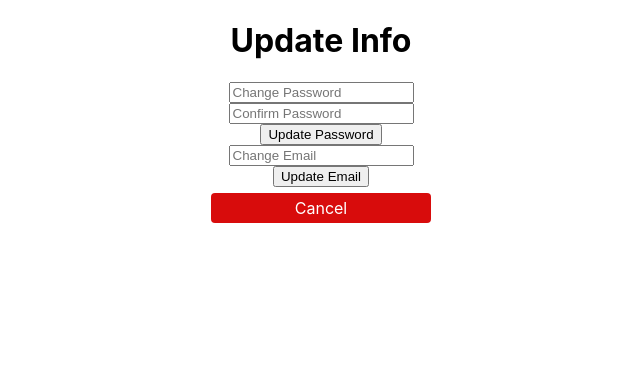
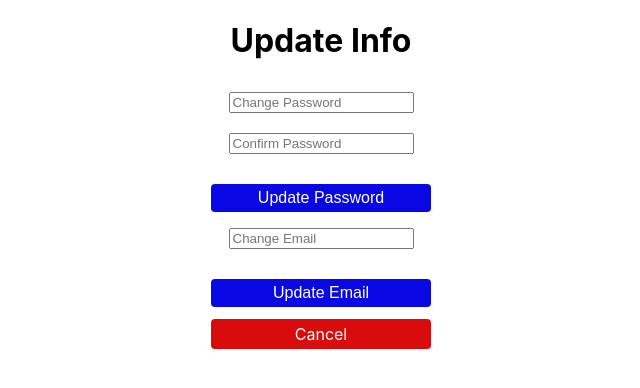
Before and after one commit to petefitton/songSyncClient, a React (Create React App) app: page /update-info in a window 1280 px wide. Shown: the top 388 px of the page, without its empty margins (319-959 px from the left). Built offline with nearby package versions, Linux system fonts and the light colour scheme; no server answers; sample sign-in values are in the browser's storage.

Commit message:
Update styling for more buttons and forms

```diff
--- a/src/App.css
+++ b/src/App.css
@@ -61,7 +61,7 @@ form {
 }
 
 .profRoomsDiv {
-  height: calc(100vh - 385px);
+  height: calc(100vh - 400px);
 }
 
 @media only screen and (max-height: 500px) {
--- a/src/components/CreateRoom.js
+++ b/src/components/CreateRoom.js
@@ -56,7 +56,7 @@ function CreateRoom(props) {
       <h1>Create Room</h1>
       <form onSubmit={handleSubmit}>
         <div>
-          <input type="text" name="roomname" value={roomname} onChange={handleRoomname} placeholder="Room Name" />
+          <input style={{margin: "10px"}} type="text" name="roomname" value={roomname} onChange={handleRoomname} placeholder="Room Name" />
         </div>
         <div>
           <input type="radio" id="public" name="pubPriv" value="true" onChange={handleRoomIsPub} checked={roomIsPub} />
@@ -67,7 +67,7 @@ function CreateRoom(props) {
           <label htmlFor="private">Private</label>
         </div>
         <div>
-          <input type="password" name="roompassword" value={roompassword} onChange={handleRoompassword} placeholder="Room Password" disabled={roomIsPub} />
+          <input style={{margin: "10px"}} type="password" name="roompassword" value={roompassword} onChange={handleRoompassword} placeholder="Password If Private" disabled={roomIsPub} />
         </div>
         <button
           type="submit"
--- a/src/components/JoinRoomPassword.js
+++ b/src/components/JoinRoomPassword.js
@@ -40,7 +40,9 @@ function JoinRoomPassword(props) {
         </div>
         <JoinBtn />
       </form>
-      <CancelBtn />
+      <div style={{display: "flex", flexDirection: "column", alignItems: "center"}}>
+        <CancelBtn />
+      </div>
       {err}
     </>
   )
--- a/src/components/Login.js
+++ b/src/components/Login.js
@@ -47,10 +47,10 @@ const Login = (props) => {
           </div>
           <form onSubmit={handleSubmit}>
             <div>
-              <input type="text" name="username" value={username} onChange={handleUsername} placeholder="Username" />
+              <input style={{margin: "5px"}} type="text" name="username" value={username} onChange={handleUsername} placeholder="Username" />
             </div>
             <div>
-              <input type="password" name="password" value={password} onChange={handlePassword} placeholder="Password" />
+              <input style={{margin: "5px"}} type="password" name="password" value={password} onChange={handlePassword} placeholder="Password" />
             </div>
             <button
               type="submit"
--- a/src/components/PublicRooms.js
+++ b/src/components/PublicRooms.js
@@ -1,6 +1,7 @@
 import React, {useEffect, useState} from 'react'
 import RoomBtn from './RoomBtn'
 import axios from 'axios'
+import CancelBtn from './CancelBtn'
 
 function PublicRooms() {
   let [pubRooms, setPubRooms] = useState([])
@@ -20,11 +21,14 @@ function PublicRooms() {
   return (
     <>
       {err}
-      <div style={{display: "flex", flexDirection: "column"}}>
+      <div style={{display: "flex", flexDirection: "column", alignItems: "center", overflowY: "auto", maxHeight: "84vh"}}>
         {pubRooms.length ? pubRooms.map((room, idx) => {
           return <RoomBtn roomInfo={room} />
         })
         : <></>}
+      </div>
+      <div style={{display: "flex", flexDirection: "column", alignItems: "center", margin: "10px", borderTop: "2px solid black"}}>
+        <CancelBtn />
       </div>
     </>
   )
--- a/src/components/Signup.js
+++ b/src/components/Signup.js
@@ -54,16 +54,16 @@ const Signup = () => {
           </div>
           <form onSubmit={handleSubmit}>
             <div>
-              <input type="text" name="username" value={username} onChange={handleUsername} placeholder="Username" />
+              <input style={{margin: "5px"}} type="text" name="username" value={username} onChange={handleUsername} placeholder="Username" />
             </div>
             <div>
-              <input type="password" name="password" value={password} onChange={handlePassword} placeholder="Password" />
+              <input style={{margin: "5px"}} type="password" name="password" value={password} onChange={handlePassword} placeholder="Password" />
             </div>
             <div>
-              <input type="password" name="confirmPassword" value={confirmPassword} onChange={handleConfirmPassword} placeholder="Confirm Password" />
+              <input style={{margin: "5px"}} type="password" name="confirmPassword" value={confirmPassword} onChange={handleConfirmPassword} placeholder="Confirm Password" />
             </div>
             <div>
-              <input type="email" name="email" value={email} onChange={handleEmail} placeholder="Email" />
+              <input style={{margin: "5px"}} type="email" name="email" value={email} onChange={handleEmail} placeholder="Email" />
             </div>
             <button
               type="submit"
--- a/src/components/UpdateInfo.js
+++ b/src/components/UpdateInfo.js
@@ -71,20 +71,52 @@ function UpdateInfo(props) {
   return (
     <>
       <h1>Update Info</h1>
-      <h3 style={{textAlign: "center"}}>
-        {initInfo ? initInfo.username : ""}
-      </h3>
       <p style={{textAlign: "center"}}>
-        {initInfo ? initInfo.email : ""}
+        {initInfo.username ? "Username: " + initInfo.username : ""}
+      </p>
+      <p style={{textAlign: "center"}}>
+        {initInfo.username ? initInfo.email ? "Email: " + initInfo.email : "No Email Added" : ""}
       </p>
       <form onSubmit={handlePasswordSub}>
-        <input type="password" placeholder="Change Password" onChange={handlePassword}></input>
-        <input type="password" placeholder="Confirm Password" onChange={handlePasswordConfirm}></input>
-        <button type="submit">Update Password</button>
+        <input style={{margin: "10px"}} type="password" placeholder="Change Password" onChange={handlePassword}></input>
+        <input style={{margin: "10px"}} type="password" placeholder="Confirm Password" onChange={handlePasswordConfirm}></input>
+        <button
+          type="submit"
+          style={{
+            backgroundColor: "#0808e5",
+            padding: "5px",
+            borderRadius: "4px",
+            color: "white",
+            textDecoration: "none",
+            width: "220px",
+            textAlign: "center",
+            margin: "6px",
+            overflowWrap: "break-word",
+            border: "none",
+            fontSize: "16px",
+            marginTop: "20px"
+          }}
+        >Update Password</button>
       </form>
       <form onSubmit={handleEmailSub}>
-        <input placeholder="Change Email" onChange={handleEmail}></input>
-        <button type="submit">Update Email</button>
+        <input style={{margin: "10px"}} placeholder="Change Email" onChange={handleEmail}></input>
+        <button
+          type="submit"
+          style={{
+            backgroundColor: "#0808e5",
+            padding: "5px",
+            borderRadius: "4px",
+            color: "white",
+            textDecoration: "none",
+            width: "220px",
+            textAlign: "center",
+            margin: "6px",
+            overflowWrap: "break-word",
+            border: "none",
+            fontSize: "16px",
+            marginTop: "20px"
+          }}
+        >Update Email</button>
       </form>
       {err}
       <div style={{display: "flex", justifyContent: "center"}}>
```
